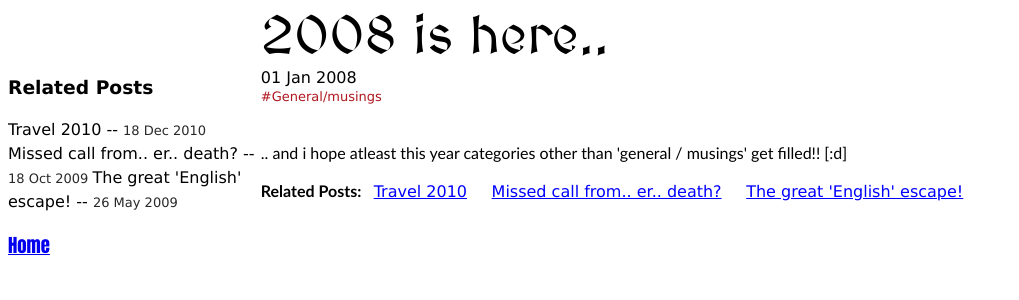
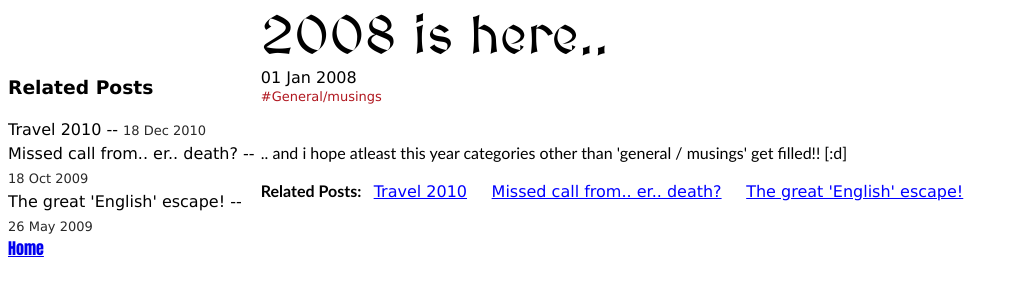
Before and after one commit to anusha-r/anusha-r.github.com, a Jekyll site: the page built from _posts/2008-01-01-2008-is-here.html, in a window 1280 px wide. Shown: the top 300 px of the page, without its empty margins (0-1019 px from the left). Built offline with Jekyll 4.4.1, drawn with Linux system fonts in a browser that asks for light colours; Markdown is read by kramdown in place of the engine named in the settings.

```diff
--- a/_layouts/default.html
+++ b/_layouts/default.html
@@ -15,9 +15,10 @@
 <h3> Related Posts </h3>
 {% for post in site.related_posts limit:3 %}
 {{ post.title }} -- <span class="post-date"> {{ post.date | date_to_string }} </span>
+<br/>
 {% endfor %}
 </span>
-<h3><a href="/">Home</a></h3>
+<a href="/">Home</a>
 
 </div>
 
```
